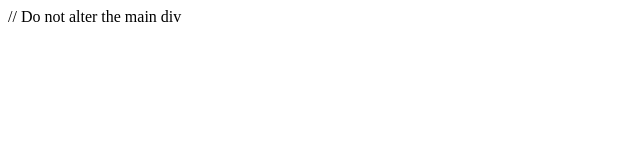
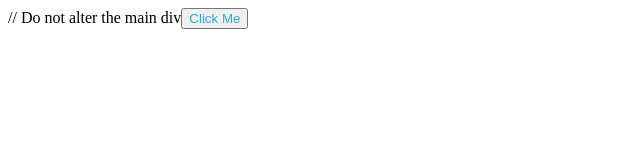
Before and after one commit to acciojob/button-action-functional-react-akshaychaudhari1499, a React app: page / in a window 1280 px wide. Shown: the top 160 px of the page, without its empty margins (0-640 px from the left). Built offline with nearby package versions, Linux system fonts and the light colour scheme.

Commit message:
as it is

```diff
--- a/src/components/App.js
+++ b/src/components/App.js
@@ -7,7 +7,7 @@ function App() {
   return (
     <div id="main">
     // Do not alter the main div
-    {/* <Pbutton/> */}
+    <Pbutton/>
     </div>
   );
 }
--- a/src/components/Pbutton.js
+++ b/src/components/Pbutton.js
@@ -1,16 +1,16 @@
-// import { useState } from "react"
-// import React from 'react'
+import { useState } from "react"
+import React from 'react'
 
-// function Pbutton() {
+function Pbutton() {
 
-//   const [para, setpara] = useState("")
-//   function paragraph() {
-//     setpara("Hello, I've learnt to use the full-stack evaluation tool. This makes me so happy")
-//   }
-//   return (<>
-//   <button id='click' onClick={paragraph}>Click Me</button>
-//     <p id='para'>{para}</p>
-//   </>
-//   )
-// }
-// export default Pbutton;
+  const [para, setpara] = useState("")
+  function paragraph() {
+    setpara("Hello, I've learnt to use the full-stack evaluation tool. This makes me so happy")
+  }
+  return (<>
+  <button id='click' onClick={paragraph}>Click Me</button>
+    <p id='para'>{para}</p>
+  </>
+  )
+}
+export default Pbutton;
```
